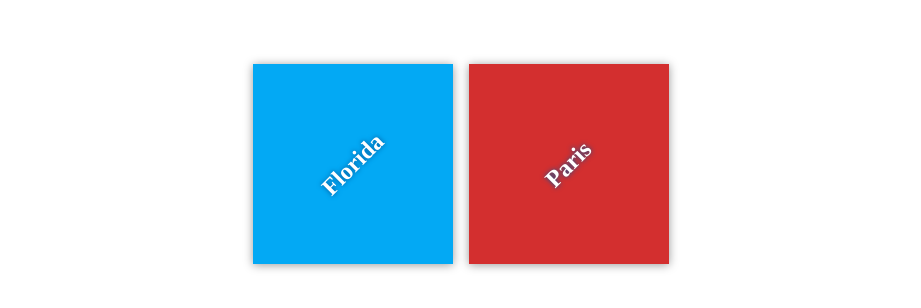
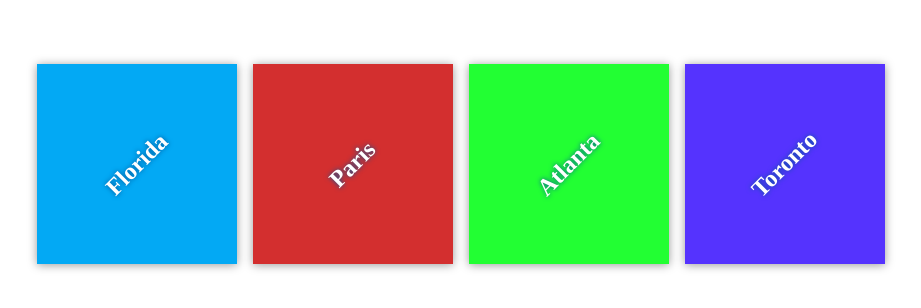
Before and after one commit to Cyl2uX/my-travel-plans, a plain HTML site: page index.html in a window 1280 px wide. Shown: the part 236-544 px from the top of the page, without its empty margins (179-1100 px from the left). Drawn offline with Linux system fonts and the light colour scheme.

Commit message:
add-destinations

```diff
--- a/css/app.css
+++ b/css/app.css
@@ -58,3 +58,11 @@ h2 {
 #paris {
     background-color: #d32f2f;
 }
+
+#atlanta {
+    background-color: #22ff33;
+}
+
+#toronto {
+    background-color: #5533fe;
+}
--- a/index.html
+++ b/index.html
@@ -19,6 +19,13 @@
             <div class="destination" id="paris">
                 <h2>Paris</h2>
             </div>
+
+            <div class="destination" id="atlanta">
+                <h2>Atlanta</h2>
+            </div>
+            <div class="destination" id="toronto">
+                <h2>Toronto</h2>
+            </div>
         </div>
     </div>
 
```
